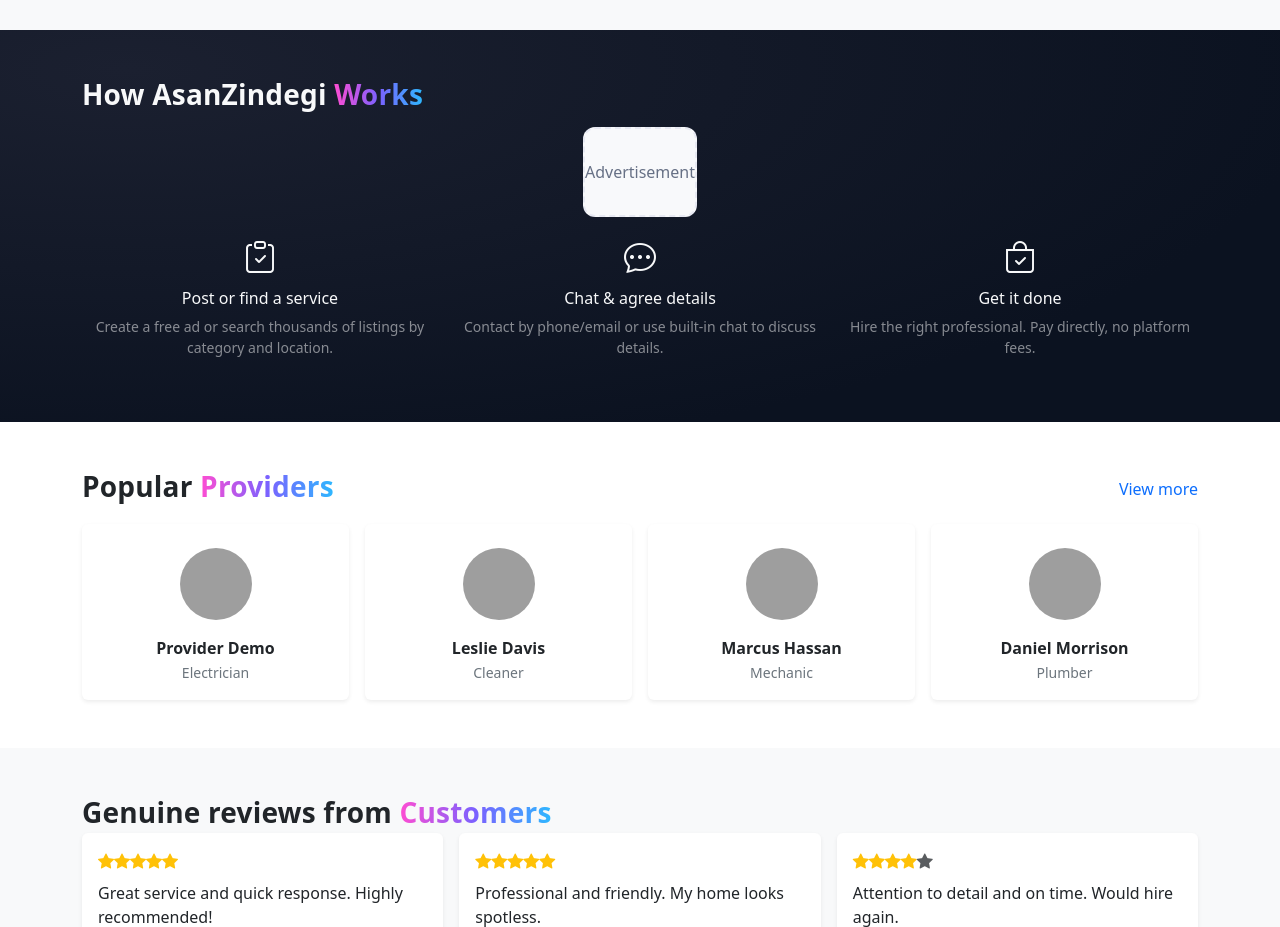
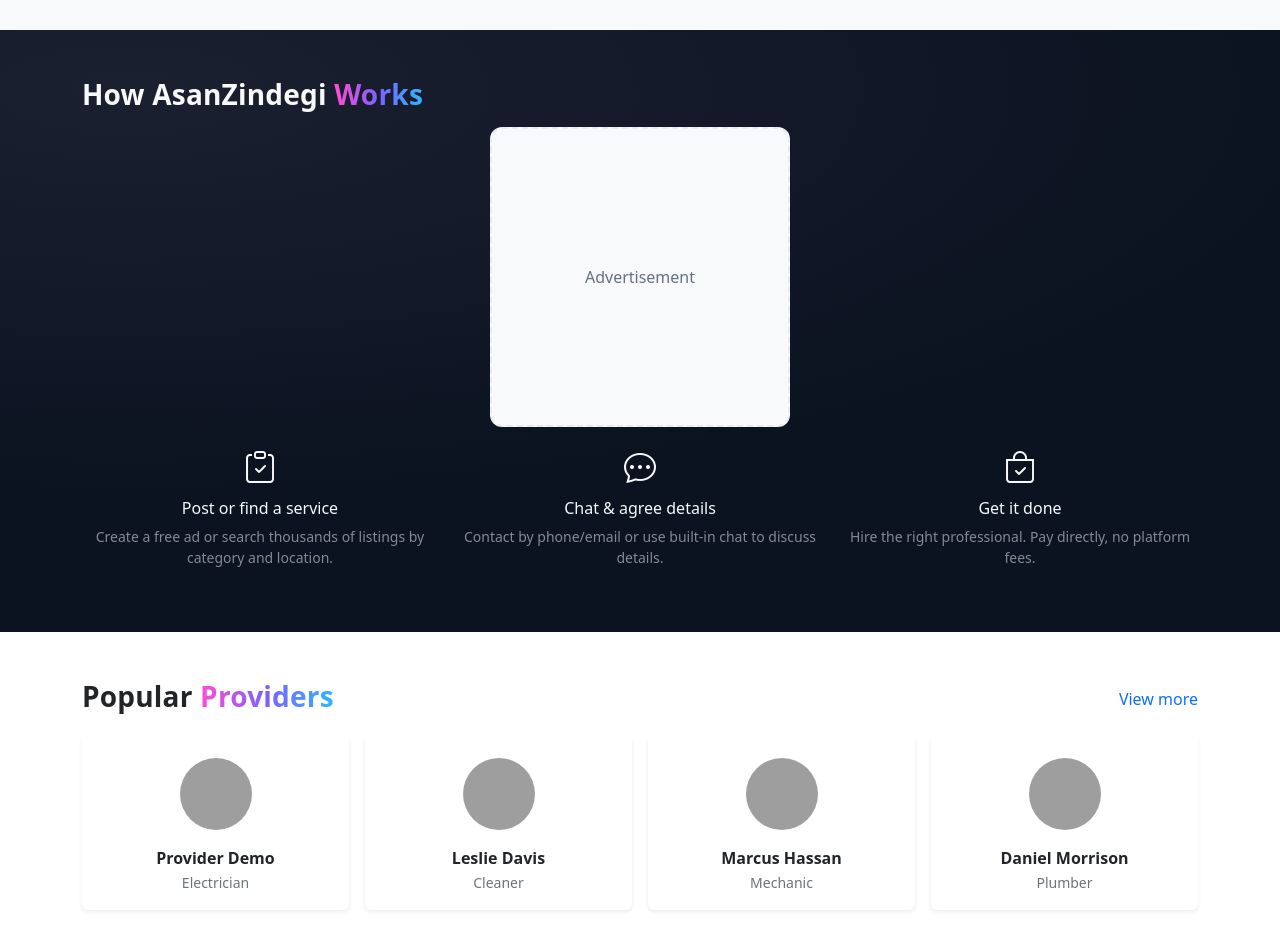
Before and after one commit to Infrastepindia/asanZindegi, an Angular app: page / in a window 1280 px wide. Shown: the part 2060-2987 px from the top of the page. Built offline with nearby package versions, Linux system fonts and the light colour scheme; grey boxes are pictures that could not be loaded.

Commit message:
Add styles for square ad in How section
cgen-47e47f90b4f84b4d8befa5b6d12cbd44

```diff
--- a/src/app/pages/landing/landing.component.css
+++ b/src/app/pages/landing/landing.component.css
@@ -188,6 +188,10 @@
   background: radial-gradient(1200px 400px at 10% 10%, #1b2030, #0b1220);
 }
 
+/* How section ad */
+.how-ad-wrap { display: block; }
+.ad-slot.ad-square { width: 100%; max-width: 300px; height: 300px; }
+
 /* CTA sections */
 .cta-gradient {
   background: linear-gradient(90deg, #6a11cb 0%, #2575fc 100%);
```
